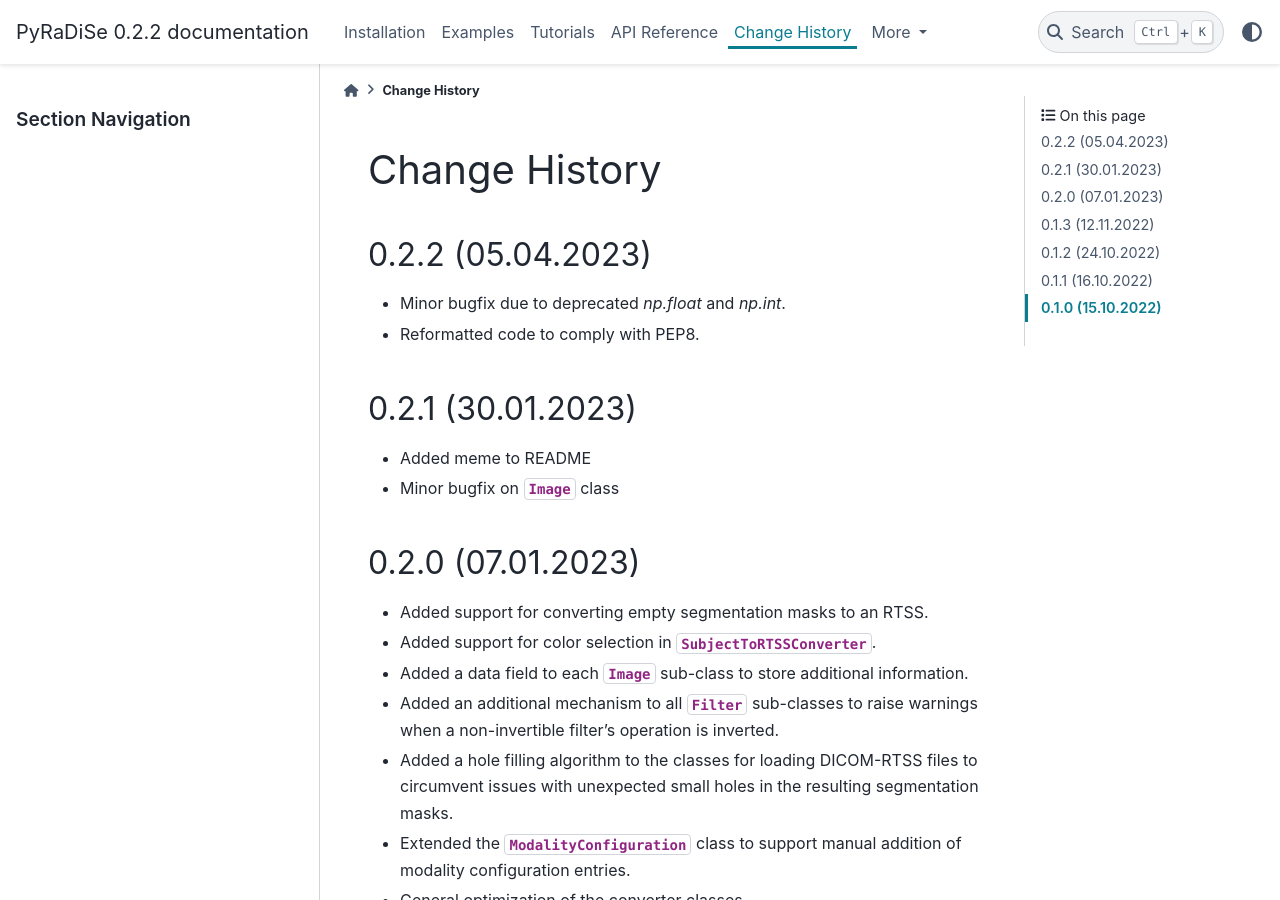
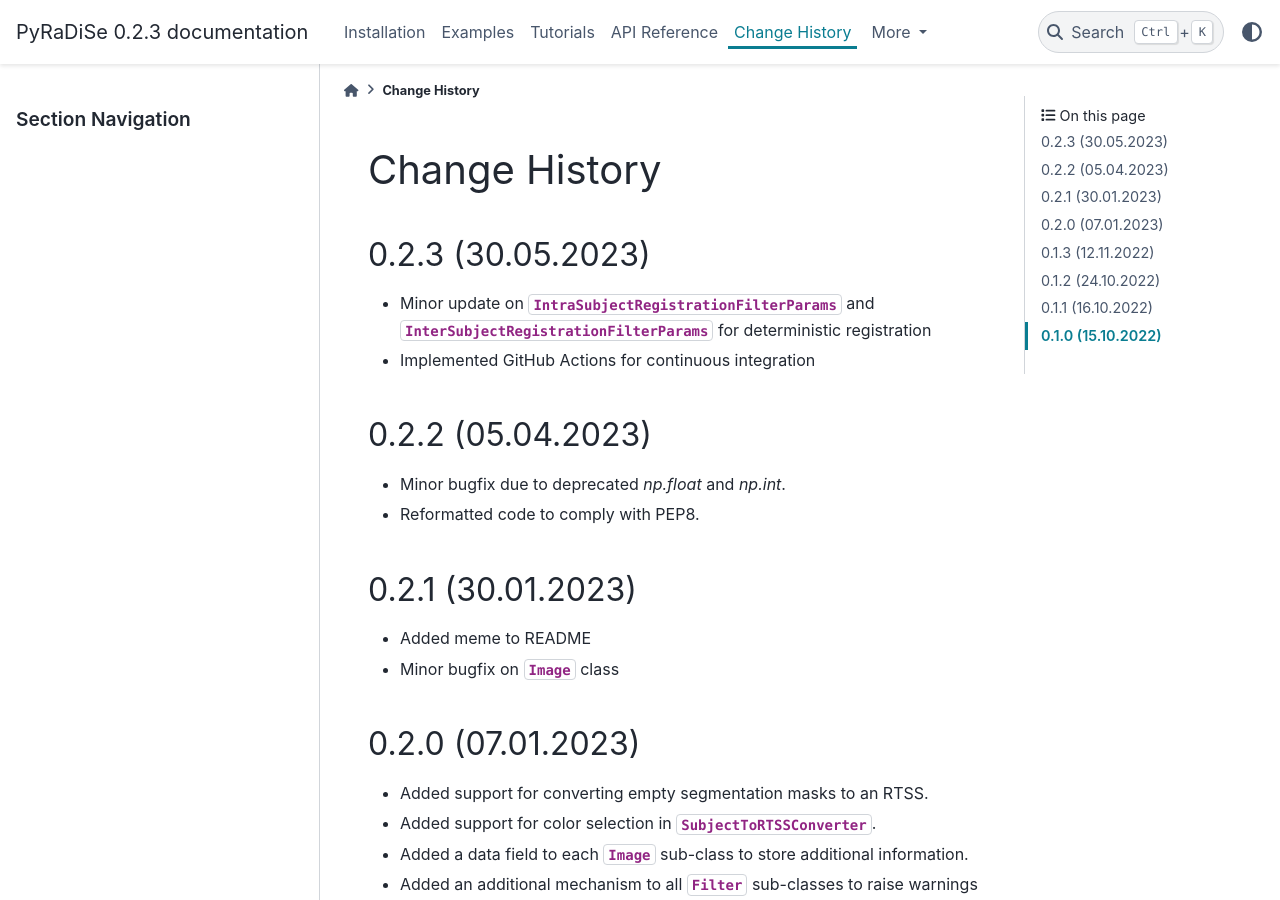
Before and after one commit to ubern-mia/pyradise, a Sphinx documentation site: the page built from docs/change_history.rst, in a window 1280 px wide and 900 px high. Built offline with Sphinx 7.4.7 and the PyData theme 0.15.4, drawn with Linux system fonts in a browser that asks for light colours; formulas are drawn with MathJax 3; pages that are not in the unit, such as notebooks, are missing from menus; the version number is read from the project's files by our own code.

Commit message:
feat(all): Update for release 0.2.3

```diff
--- a/docs/change_history.rst
+++ b/docs/change_history.rst
@@ -3,6 +3,13 @@
 
 Change History
 ==============
+
+0.2.3 (30.05.2023)
+------------------
+
+* Minor update on :class:`~pyradise.process.registration.IntraSubjectRegistrationFilterParams` and
+  :class:`~pyradise.process.registration.InterSubjectRegistrationFilterParams` for deterministic registration
+* Implemented GitHub Actions for continuous integration
 
 0.2.2 (05.04.2023)
 ------------------
--- a/pyproject.toml
+++ b/pyproject.toml
@@ -4,7 +4,7 @@ build-backend = "setuptools.build_meta"
 
 [project]
 name = "pyradise"
-version = "0.2.2"
+version = "0.2.3"
 authors = [
   { name="Elias Ruefenacht", email="elias.ruefenacht@unibe.ch" },
 ]
--- a/pyradise/__version__.py
+++ b/pyradise/__version__.py
@@ -3,7 +3,7 @@ __description__ = (
     "PyRaDiSe: A Python package for DICOM-RT-based auto-segmentation pipeline construction and DICOM-RT data conversion"
 )
 __url__ = "https://pyradise.readthedocs.io/"
-__version__ = "0.2.2"
+__version__ = "0.2.3"
 __author__ = "Elias Ruefenacht"
 __author_email__ = "elias.ruefenacht@unibe.ch"
 __license__ = "Apache 2.0"
```
Also changed, not shown: .github/pull_request_template.md (renamed from .github/PULL_REQUEST_TEMPLATE/pull_request_template.md), 1 other file.
